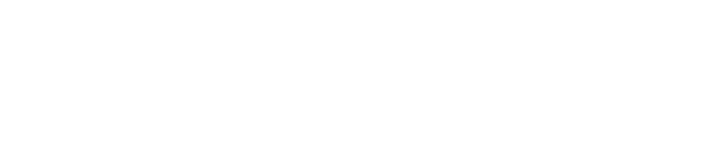
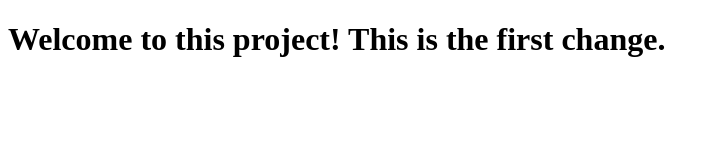
Before and after one commit to Userllamadopedro/testing, a plain HTML site: page index.html in a window 1280 px wide. Shown: the whole page, without its empty margins (0-719 px from the left). Drawn offline with Linux system fonts and the light colour scheme.

Commit message:
Add landing message. #1

```diff
--- a/index.html
+++ b/index.html
@@ -8,6 +8,6 @@
   </head>
 
   <body>
-
+    <h1>Welcome to this project! This is the first change.</h1>
   </body>
 </html>
```
